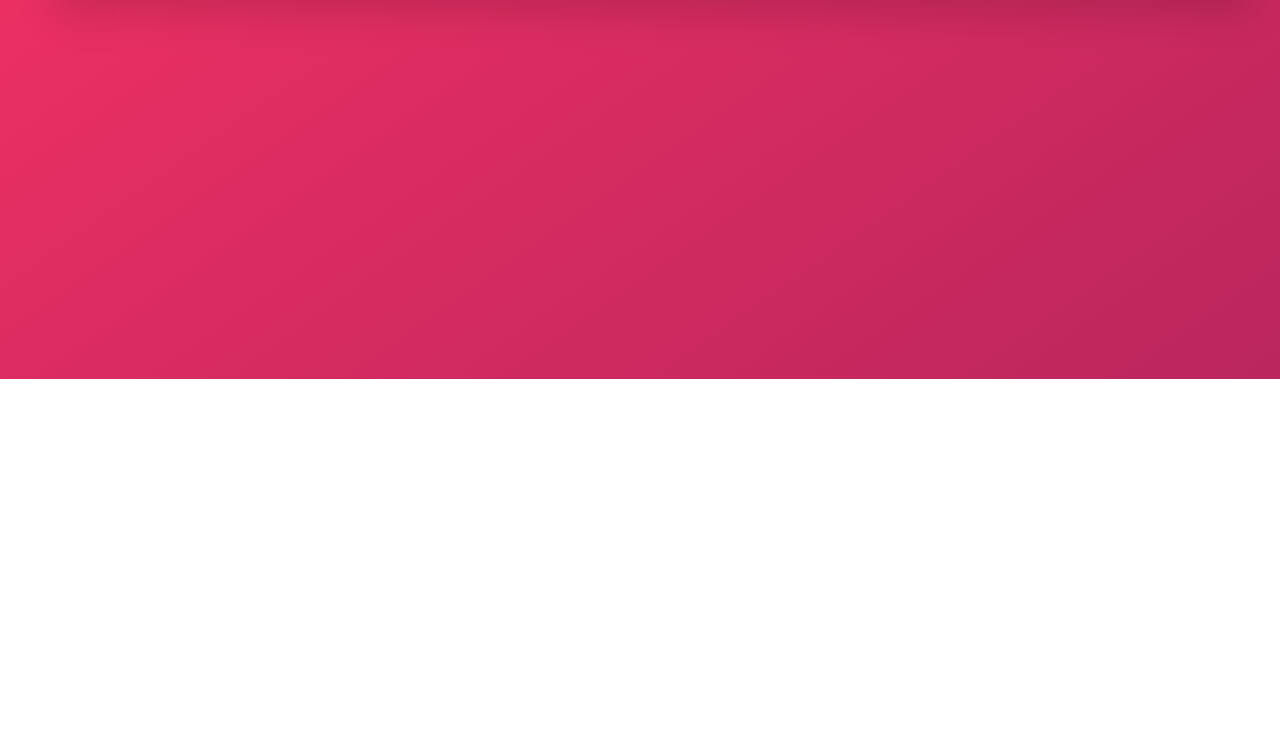
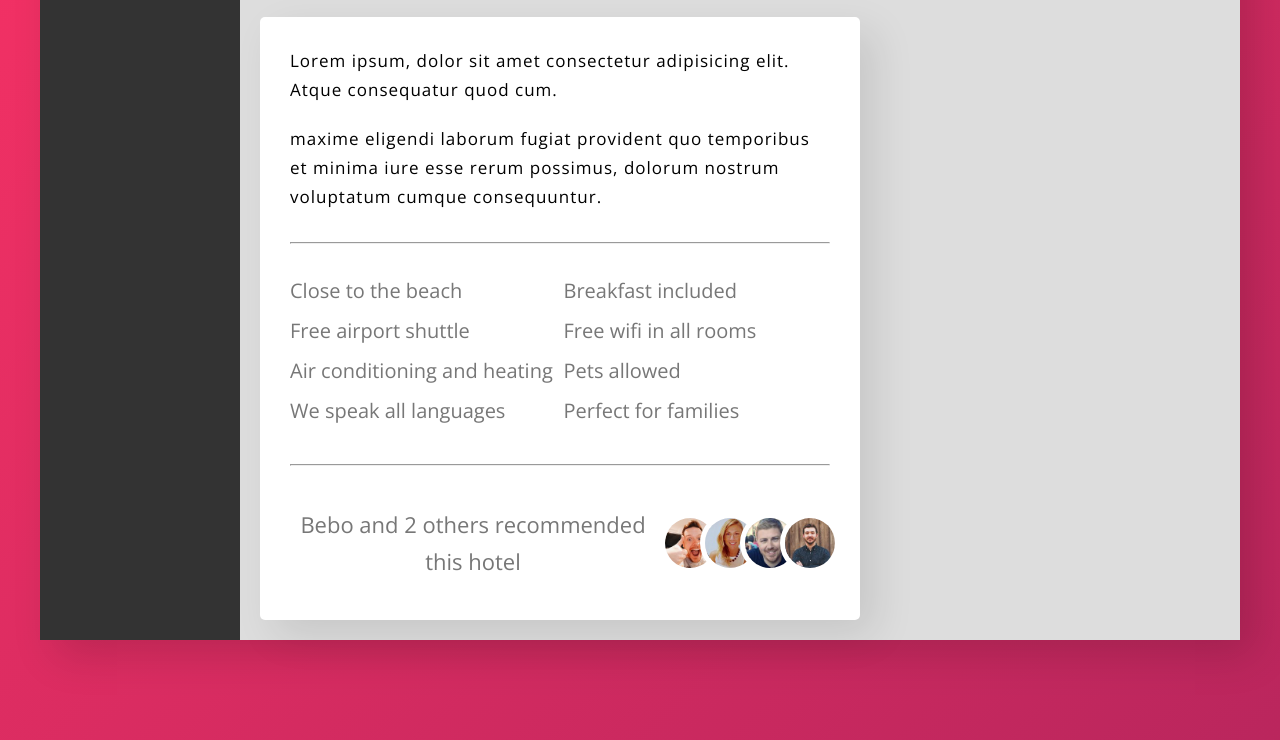
Before and after one commit to AbanoubMagdy1/Twilio, a website: page index.html in a window 1280 px wide. Shown: the part 521-1261 px from the top of the page. Before the commit the page ends 900 px from the top, so only its background shows below. Drawn offline with nearby package versions, Linux system fonts and the light colour scheme.

Commit message:
Add feature box

```diff
--- a/index.html
+++ b/index.html
@@ -66,6 +66,39 @@
                             </div>
                         </div>
                     </div>
+
+                    <div class="details">
+                        <div class="features">
+                           <p class="text-secondary">Lorem ipsum, dolor sit amet consectetur adipisicing elit. Atque consequatur quod cum.</p>
+                           <p class="text-secondary">maxime eligendi laborum fugiat provident quo temporibus et minima iure esse rerum possimus, dolorum nostrum voluptatum cumque consequuntur.</p>
+                            <hr/>
+                            <ul class="features__list">
+                                <li>Close to the beach</li>
+                                <li>Breakfast included</li>
+                                <li>Free airport shuttle</li>
+                                <li>Free wifi in all rooms</li>
+                                <li>Air conditioning and heating</li>
+                                <li>Pets allowed</li>
+                                <li>We speak all languages</li>
+                                <li>Perfect for families</li>
+                            </ul>
+                            <hr/>
+
+                           <div class="features__recommend">
+                                <p>Bebo and 2 others recommended this hotel</p>
+                                <div class="recommend_users">
+                                    <img src="img/user-1.jpg"/>
+                                    <img src="img/user-2.jpg"/>
+                                    <img src="img/user-3.jpg"/>
+                                    <img src="img/user-4.jpg"/>
+                                </div>
+                           </div>
+                        </div>
+
+                        <div class="reviews">
+                            <div class="review"></div>
+                        </div>
+                    </div>
                 </main>
             </div>
         </div>
--- a/sass/abstract/_mixins.scss
+++ b/sass/abstract/_mixins.scss
@@ -3,6 +3,13 @@
     top: 50%;
     left: 50%;
     transform: translate(-50%, -50%);
+}
+
+@mixin white-box($padding: 1rem){
+    background-color: white;
+    padding: $padding;
+    border-radius: 5px;
+    box-shadow: 1.5rem 1.5rem 4rem rgba(0, 0, 0, .1);
 }
 
 @mixin high-resolution{
--- a/sass/base/_base.scss
+++ b/sass/base/_base.scss
@@ -60,6 +60,13 @@ main{
     max-width: calc(100% - var(--aside-width));
 }
 
+.details{
+    display: flex;
+    margin: 2rem;
+    gap: 2rem;
+    flex-wrap: wrap;
+}
+
 a{
     color: inherit;
     text-decoration: none;
@@ -68,3 +75,7 @@ a{
 ul{
     list-style: none;
 }
+
+hr{
+    color: var(--grey-dark-2)
+}
--- a/sass/base/_typography.scss
+++ b/sass/base/_typography.scss
@@ -7,3 +7,9 @@
     margin: 1rem 2rem;
     margin-left: 3rem;
 }
+
+.text-secondary{
+    font-size: 1.7rem;
+    color: black;
+    letter-spacing: 1px;
+}
--- /dev/null
+++ b/sass/components/features.scss
@@ -0,0 +1,61 @@
+.features{
+    --spacing: 3rem;
+    @include white-box(3rem);
+    flex: 1 0 60%;
+    max-width: 60rem;
+
+    .text-secondary{
+        &:not(:last-of-type){
+            margin-bottom: 2rem;
+        }
+
+        &:last-of-type{
+            margin-bottom: var(--spacing);
+        }
+    }
+
+    &__list{
+        display: flex;
+        flex-wrap: wrap;
+        margin-block: var(--spacing);
+        font-size: 2rem;
+
+
+        li{
+            flex: 1 1 40%;
+
+            &:not(:last-of-type){
+                margin-bottom: .6rem;
+            }
+
+            &:nth-child(odd){
+                margin-right: .7rem;
+            }
+        }
+    }
+
+    &__recommend{
+        display: flex;
+        justify-content: space-between;
+        align-items: center;
+        padding: 1rem;
+        margin-top: var(--spacing);
+
+        p{
+            font-size: 2.2rem;
+            margin-right: 1.4rem;
+            text-align: center;
+        }
+
+        .recommend_users{
+            display: flex;
+
+            img{
+                border-radius: 50%;
+                width: 6rem;
+                margin-right: -2rem;
+                border: 5px solid white;
+            }
+        }
+    }
+}
--- a/sass/main.scss
+++ b/sass/main.scss
@@ -9,4 +9,5 @@
 @import 'components/input';
 @import 'components/icon';
 @import 'components/photos';
-@import 'components/overview.scss';
+@import 'components/overview';
+@import 'components/features';
```
Also changed, not shown: css/style.css, 1 other file.
